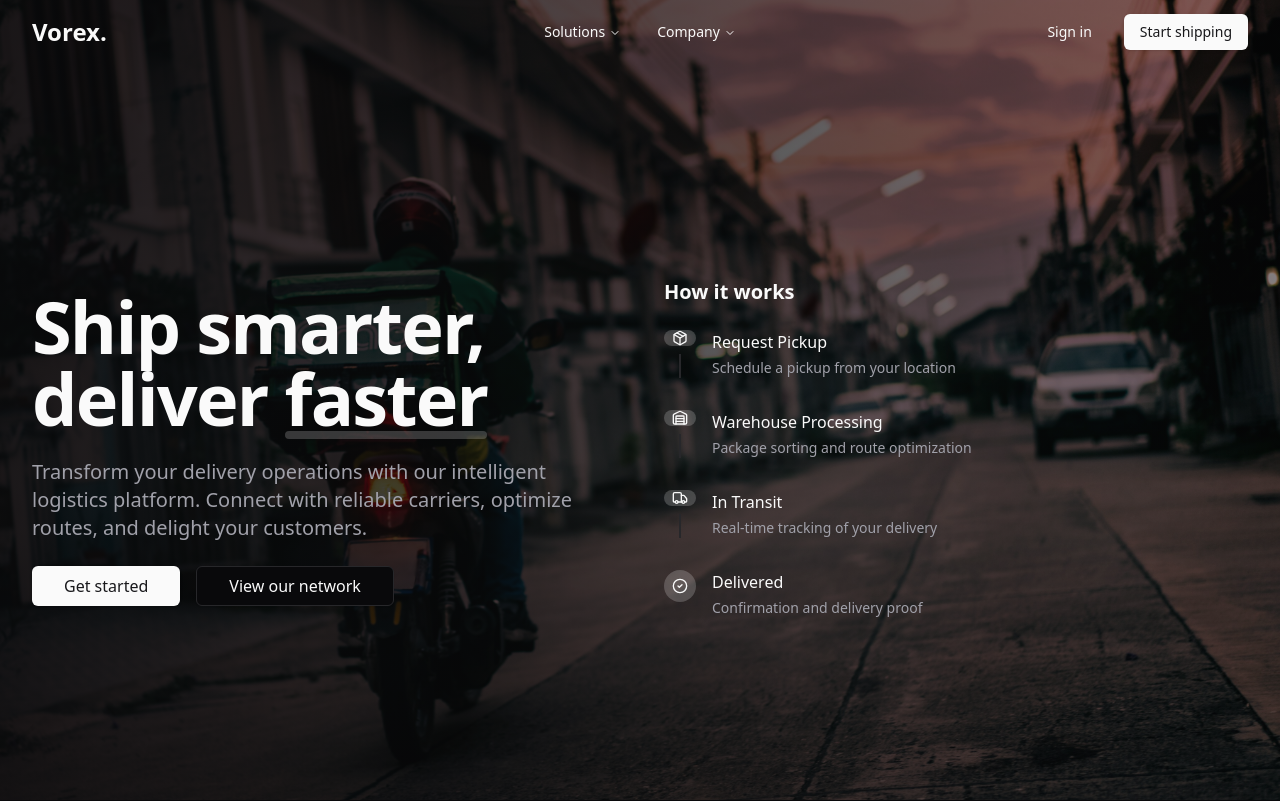
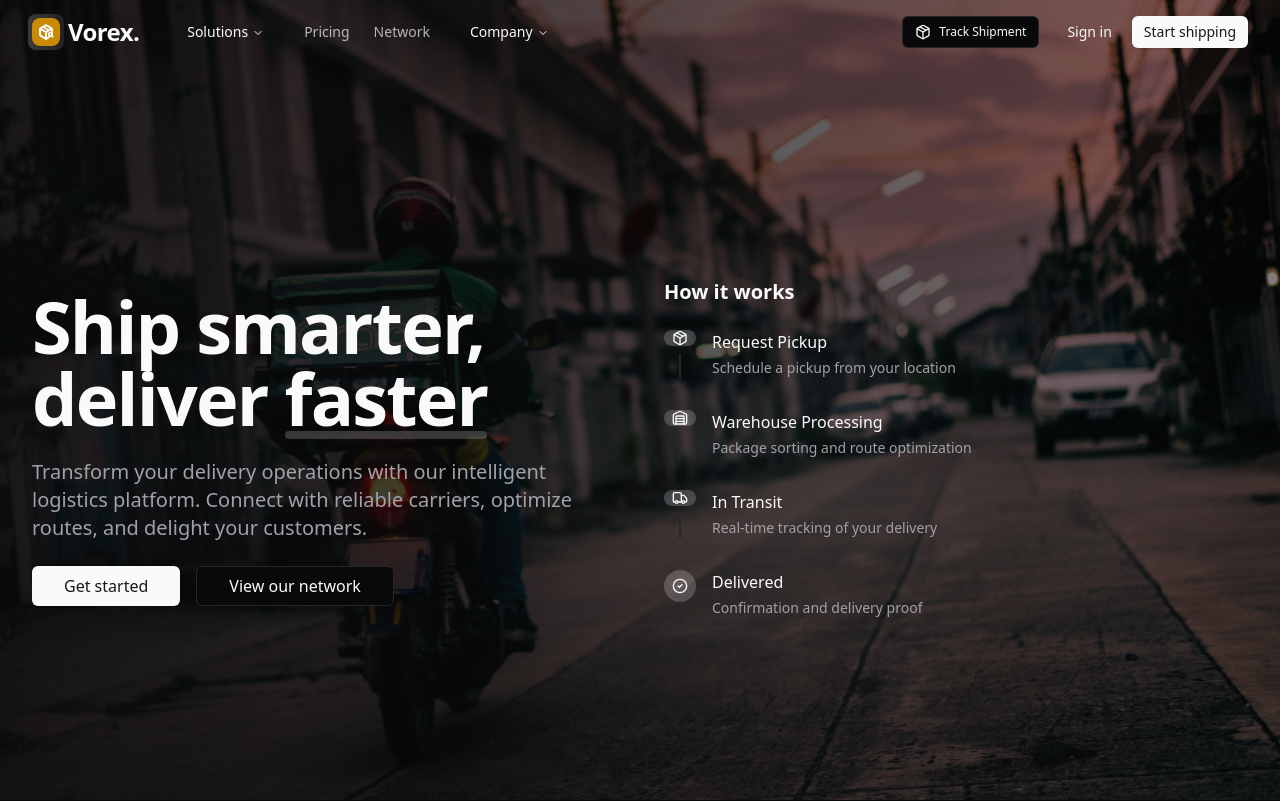
Before and after one commit to laakri/Vorex, a React (Vite) app in the folder apps/web/: page / in a window 1280 px wide. Shown: the top 801 px of the page. Built offline with nearby package versions, Linux system fonts and the light colour scheme.

Commit message:
fixing every bug version related

```diff
--- a/apps/web/package.json
+++ b/apps/web/package.json
@@ -4,7 +4,7 @@
   "version": "0.0.0",
   "type": "module",
   "scripts": {
-    "dev": "CHOKIDAR_USEPOLLING=true vite --host",
+    "dev": "bun run vite --host",
     "build": "tsc -b && vite build",
     "lint": "eslint .",
     "preview": "vite preview"
@@ -27,7 +27,7 @@
     "@types/node": "^22.13.1",
     "@types/react": "^18.3.18",
     "@types/react-dom": "^18.3.5",
-    "@vitejs/plugin-react": "^4.3.4",
+    "@vitejs/plugin-react": "^4.2.1",
     "autoprefixer": "^10.4.20",
     "eslint": "^9.17.0",
     "eslint-plugin-react-hooks": "^5.0.0",
@@ -37,6 +37,6 @@
     "tailwindcss": "3",
     "typescript": "~5.6.2",
     "typescript-eslint": "^8.18.2",
-    "vite": "^6.0.5"
+    "vite": "^5.2.0"
   }
 }
--- /dev/null
+++ b/apps/web/src/components/logo.tsx
@@ -0,0 +1,38 @@
+import { Box, PackageSearch } from "lucide-react";
+import { cn } from "@/lib/utils";
+
+interface LogoProps {
+  className?: string;
+  size?: "sm" | "md" | "lg";
+}
+
+export function Logo({ className, size = "md" }: LogoProps) {
+  const sizes = {
+    sm: "text-xl",
+    md: "text-2xl",
+    lg: "text-3xl",
+  };
+
+  return (
+    <div className={cn("flex items-center gap-2", className)}>
+      <div className="relative">
+        {/* Background shape */}
+        <div className="absolute -inset-1 bg-gradient-to-r from-primary/20 to-primary/10 rounded-lg " />
+        <div className="relative bg-background rounded-lg p-1.5 bg-yellow-600">
+          <div className="relative">
+            {/* Base box */}
+            <Box className="h-4 w-4 text-primary" strokeWidth={2.5} />
+            {/* Overlay search icon */}
+            <PackageSearch
+              className="absolute top-1/2 left-1/2 -translate-x-1/2 -translate-y-1/2 h-4 w-4 text-primary"
+              strokeWidth={2.5}
+            />
+          </div>
+        </div>
+      </div>
+      <span className={cn("font-bold tracking-tight", sizes[size])}>
+        Vorex<span className="text-primary">.</span>
+      </span>
+    </div>
+  );
+}
--- a/apps/web/src/layers/main-layout.tsx
+++ b/apps/web/src/layers/main-layout.tsx
@@ -1,5 +1,6 @@
 import { Outlet } from "react-router-dom";
 import { MainNav } from "../pages/main/main-nav";
+import { MainFooter } from "@/pages/main/main-footer";
 
 export function MainLayout() {
   return (
@@ -8,6 +9,7 @@ export function MainLayout() {
       <main className="flex-1">
         <Outlet />
       </main>
+      <MainFooter />
     </div>
   );
 }
--- /dev/null
+++ b/apps/web/src/pages/main/main-footer.tsx
@@ -0,0 +1,91 @@
+import { Link } from "react-router-dom";
+import { Facebook, Instagram, Linkedin, Twitter } from "lucide-react";
+
+export function MainFooter() {
+  return (
+    <footer className="border-t">
+      <div className="container py-12 md:py-8">
+        <div className="grid grid-cols-2 gap-8 md:grid-cols-4">
+          <div className="space-y-6">
+            <h4 className="text-lg font-semibold">Solutions</h4>
+            <ul className="space-y-3 text-sm text-muted-foreground">
+              {solutions.map((item) => (
+                <li key={item.title}>
+                  <Link to={item.href} className="hover:text-primary">
+                    {item.title}
+                  </Link>
+                </li>
+              ))}
+            </ul>
+          </div>
+          <div className="space-y-6">
+            <h4 className="text-lg font-semibold">Company</h4>
+            <ul className="space-y-3 text-sm text-muted-foreground">
+              {company.map((item) => (
+                <li key={item.title}>
+                  <Link to={item.href} className="hover:text-primary">
+                    {item.title}
+                  </Link>
+                </li>
+              ))}
+            </ul>
+          </div>
+          <div className="space-y-6">
+            <h4 className="text-lg font-semibold">Legal</h4>
+            <ul className="space-y-3 text-sm text-muted-foreground">
+              <li>
+                <Link to="/privacy" className="hover:text-primary">
+                  Privacy Policy
+                </Link>
+              </li>
+              <li>
+                <Link to="/terms" className="hover:text-primary">
+                  Terms of Service
+                </Link>
+              </li>
+              <li>
+                <Link to="/cookies" className="hover:text-primary">
+                  Cookie Policy
+                </Link>
+              </li>
+            </ul>
+          </div>
+          <div className="space-y-6">
+            <h4 className="text-lg font-semibold">Connect</h4>
+            <div className="flex space-x-4">
+              <Link to="#" className="text-muted-foreground hover:text-primary">
+                <Facebook className="h-5 w-5" />
+              </Link>
+              <Link to="#" className="text-muted-foreground hover:text-primary">
+                <Twitter className="h-5 w-5" />
+              </Link>
+              <Link to="#" className="text-muted-foreground hover:text-primary">
+                <Instagram className="h-5 w-5" />
+              </Link>
+              <Link to="#" className="text-muted-foreground hover:text-primary">
+                <Linkedin className="h-5 w-5" />
+              </Link>
+            </div>
+          </div>
+        </div>
+        <div className="mt-12 border-t pt-8 text-center text-sm text-muted-foreground">
+          <p>© {new Date().getFullYear()} Vorex. All rights reserved.</p>
+        </div>
+      </div>
+    </footer>
+  );
+}
+
+const solutions = [
+  { title: "For Sellers", href: "/seller" },
+  { title: "For Warehouses", href: "/warehouse" },
+  { title: "For Drivers", href: "/driver" },
+  { title: "Pricing", href: "/pricing" },
+];
+
+const company = [
+  { title: "About", href: "/about" },
+  { title: "Careers", href: "/careers" },
+  { title: "Contact", href: "/contact" },
+  { title: "Blog", href: "/blog" },
+];
--- a/apps/web/src/pages/main/main-nav.tsx
+++ b/apps/web/src/pages/main/main-nav.tsx
@@ -9,9 +9,10 @@ import {
   NavigationMenuList,
   NavigationMenuTrigger,
 } from "@/components/ui/navigation-menu";
-import { Menu, X } from "lucide-react";
+import { Menu, X, Package } from "lucide-react";
 import { cn } from "@/lib/utils";
 import { navigationMenuTriggerStyle } from "@/components/ui/navigation-menu";
+import { Logo } from "@/components/logo";
 
 const solutions = [
   {
@@ -64,18 +65,20 @@ export function MainNav() {
       }`}
     >
       <nav className="container flex h-16 items-center justify-between">
-        <div className="flex lg:flex-1">
-          <Link to="/" className="-m-1.5 p-1.5 text-2xl font-bold">
-            Vorex<span className="text-primary">.</span>
+        {/* Left section with Logo and Primary Navigation */}
+        <div className="flex items-center gap-8">
+          <Link to="/" className="-m-1.5 p-1.5">
+            <Logo />
           </Link>
-        </div>
 
-        {/* Desktop Navigation */}
-        <div className="hidden lg:flex lg:gap-x-8">
+          {/* Primary Navigation */}
+          <div className="hidden lg:flex lg:items-center lg:gap-6">
             <NavigationMenu>
               <NavigationMenuList>
                 <NavigationMenuItem>
-                <NavigationMenuTrigger className={transparentNavigationTrigger}>
+                  <NavigationMenuTrigger
+                    className={transparentNavigationTrigger}
+                  >
                     Solutions
                   </NavigationMenuTrigger>
                   <NavigationMenuContent>
@@ -99,8 +102,28 @@ export function MainNav() {
                     </div>
                   </NavigationMenuContent>
                 </NavigationMenuItem>
+              </NavigationMenuList>
+            </NavigationMenu>
+
+            {/* Direct Links */}
+            <Link
+              to="/pricing"
+              className="text-sm font-medium text-foreground/70 transition-colors hover:text-foreground/90"
+            >
+              Pricing
+            </Link>
+            <Link
+              to="/network"
+              className="text-sm font-medium text-foreground/70 transition-colors hover:text-foreground/90"
+            >
+              Network
+            </Link>
+            <NavigationMenu>
+              <NavigationMenuList>
                 <NavigationMenuItem>
-                <NavigationMenuTrigger className={transparentNavigationTrigger}>
+                  <NavigationMenuTrigger
+                    className={transparentNavigationTrigger}
+                  >
                     Company
                   </NavigationMenuTrigger>
                   <NavigationMenuContent>
@@ -120,59 +143,96 @@ export function MainNav() {
               </NavigationMenuList>
             </NavigationMenu>
           </div>
+        </div>
 
-        <div className="hidden lg:flex lg:flex-1 lg:justify-end lg:gap-x-4">
-          <Button asChild variant="ghost">
+        {/* Right section with Actions */}
+        <div className="flex items-center gap-4">
+          {/* Track Shipment Quick Access */}
+          <div className="hidden lg:block">
+            <Button variant="outline" size="sm" className="gap-2">
+              <Package className="h-4 w-4" />
+              Track Shipment
+            </Button>
+          </div>
+
+          {/* Auth Buttons */}
+          <div className="hidden lg:flex lg:items-center lg:gap-2">
+            <Button
+              asChild
+              variant="ghost"
+              size="sm"
+              className="text-sm font-medium"
+            >
               <Link to="/login">Sign in</Link>
             </Button>
-          <Button asChild>
+            <Button
+              asChild
+              size="sm"
+              className="text-sm font-medium bg-primary hover:bg-primary/90"
+            >
               <Link to="/register">Start shipping</Link>
             </Button>
           </div>
 
-        {/* Mobile menu button */}
+          {/* Mobile Menu Button */}
           <div className="flex lg:hidden">
-          <button
-            type="button"
-            className="-m-2.5 inline-flex items-center justify-center rounded-md p-2.5 text-gray-700"
+            <Button
+              variant="ghost"
+              size="icon"
+              className="text-foreground"
               onClick={() => setMobileMenuOpen(!mobileMenuOpen)}
             >
               {mobileMenuOpen ? (
-              <X className="h-6 w-6" aria-hidden="true" />
+                <X className="h-5 w-5" aria-hidden="true" />
               ) : (
-              <Menu className="h-6 w-6" aria-hidden="true" />
+                <Menu className="h-5 w-5" aria-hidden="true" />
               )}
-          </button>
+            </Button>
+          </div>
         </div>
 
-        {/* Mobile menu */}
+        {/* Mobile Menu - Same as before */}
         {mobileMenuOpen && (
           <div className="lg:hidden">
-            <div className="fixed inset-x-0 top-16 z-50 bg-background/95 backdrop-blur supports-[backdrop-filter]:bg-background/60">
-              <div className="space-y-1 px-4 py-4">
+            <div className="fixed inset-x-0 top-16 z-50 bg-background/95 backdrop-blur supports-[backdrop-filter]:bg-background/60 border-b">
+              <div className="container py-4">
+                <div className="space-y-1">
+                  <div className="px-2 py-3 font-medium text-sm text-muted-foreground">
+                    Solutions
+                  </div>
                   {solutions.map((solution) => (
                     <Link
                       key={solution.title}
                       to={solution.href}
-                    className="block rounded-lg px-3 py-2 text-base font-semibold leading-7 text-gray-900 hover:bg-gray-50"
+                      className="block px-3 py-2 text-sm font-medium rounded-md hover:bg-accent hover:text-accent-foreground"
                     >
                       {solution.title}
                     </Link>
                   ))}
+
+                  <div className="px-2 py-3 font-medium text-sm text-muted-foreground">
+                    Company
+                  </div>
                   {company.map((item) => (
                     <Link
                       key={item.title}
                       to={item.href}
-                    className="block rounded-lg px-3 py-2 text-base font-semibold leading-7 text-gray-900 hover:bg-gray-50"
+                      className="block px-3 py-2 text-sm font-medium rounded-md hover:bg-accent hover:text-accent-foreground"
                     >
                       {item.title}
                     </Link>
                   ))}
-                <div className="py-6">
-                  <Button asChild className="w-full" variant="ghost">
+                </div>
+
+                <div className="mt-6 px-3 space-y-2">
+                  <Button
+                    asChild
+                    variant="outline"
+                    className="w-full justify-center"
+                  >
                     <Link to="/login">Sign in</Link>
                   </Button>
-                  <Button asChild className="mt-2 w-full">
+                  <Button asChild className="w-full justify-center">
                     <Link to="/register">Start shipping</Link>
                   </Button>
                 </div>
--- a/apps/web/vite.config.ts
+++ b/apps/web/vite.config.ts
@@ -7,9 +7,11 @@ export default defineConfig({
   server: {
     watch: {
       usePolling: true,
+      interval: 100,
     },
     hmr: {
       overlay: true,
+      port: 24678,
     },
   },
   resolve: {
```
Also changed, not shown: apps/web/src/pages/main/home.tsx (+81 -5 lines), 1 other file (tests, documents, lock files or other folders). Lines whose indentation alone changed are shown as unchanged.
